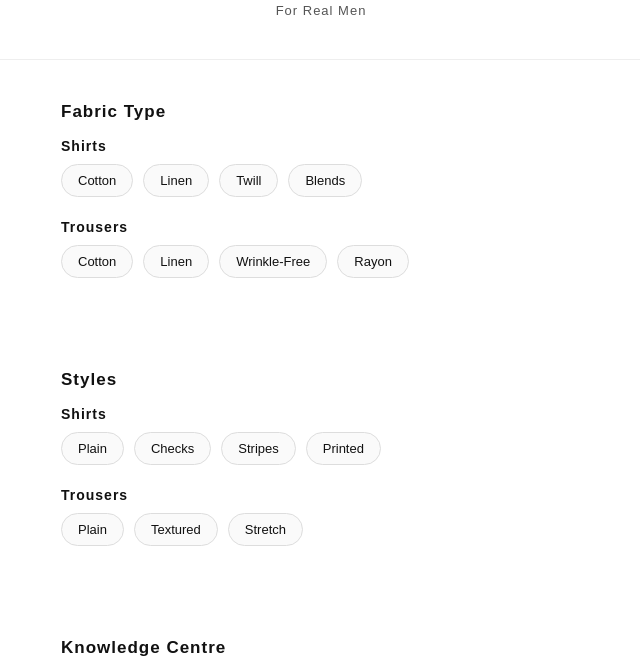
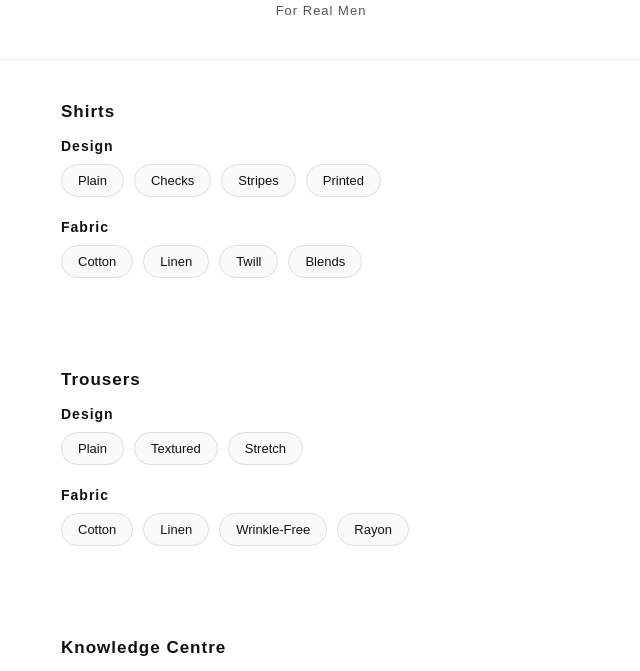
Before and after one commit to TASKFORCEINDIA/SRINIVASA4MEN-, a plain HTML site: page index.html in a window 1280 px wide. Shown: the part 65-736 px from the top of the page, without its empty margins (319-959 px from the left). Drawn offline with Linux system fonts and the light colour scheme.

Commit message:
Update index.html

```diff
--- a/index.html
+++ b/index.html
@@ -14,37 +14,12 @@
   <p class="tagline">For Real Men</p>
 </header>
 
-<!-- FABRIC TYPES -->
+<!-- SHIRTS -->
 <section class="section">
-  <h2>Fabric Type</h2>
+  <h2>Shirts</h2>
 
   <div class="fabric-block">
-    <h3>Shirts</h3>
-    <div class="pill-group">
-      <span>Cotton</span>
-      <span>Linen</span>
-      <span>Twill</span>
-      <span>Blends</span>
-    </div>
-  </div>
-
-  <div class="fabric-block">
-    <h3>Trousers</h3>
-    <div class="pill-group">
-      <span>Cotton</span>
-      <span>Linen</span>
-      <span>Wrinkle-Free</span>
-      <span>Rayon</span>
-    </div>
-  </div>
-</section>
-
-<!-- STYLES -->
-<section class="section">
-  <h2>Styles</h2>
-
-  <div class="fabric-block">
-    <h3>Shirts</h3>
+    <h3>Design</h3>
     <div class="pill-group">
       <span>Plain</span>
       <span>Checks</span>
@@ -54,11 +29,36 @@
   </div>
 
   <div class="fabric-block">
-    <h3>Trousers</h3>
+    <h3>Fabric</h3>
+    <div class="pill-group">
+      <span>Cotton</span>
+      <span>Linen</span>
+      <span>Twill</span>
+      <span>Blends</span>
+    </div>
+  </div>
+</section>
+
+<!-- TROUSERS -->
+<section class="section">
+  <h2>Trousers</h2>
+
+  <div class="fabric-block">
+    <h3>Design</h3>
     <div class="pill-group">
       <span>Plain</span>
       <span>Textured</span>
       <span>Stretch</span>
+    </div>
+  </div>
+
+  <div class="fabric-block">
+    <h3>Fabric</h3>
+    <div class="pill-group">
+      <span>Cotton</span>
+      <span>Linen</span>
+      <span>Wrinkle-Free</span>
+      <span>Rayon</span>
     </div>
   </div>
 </section>
```
